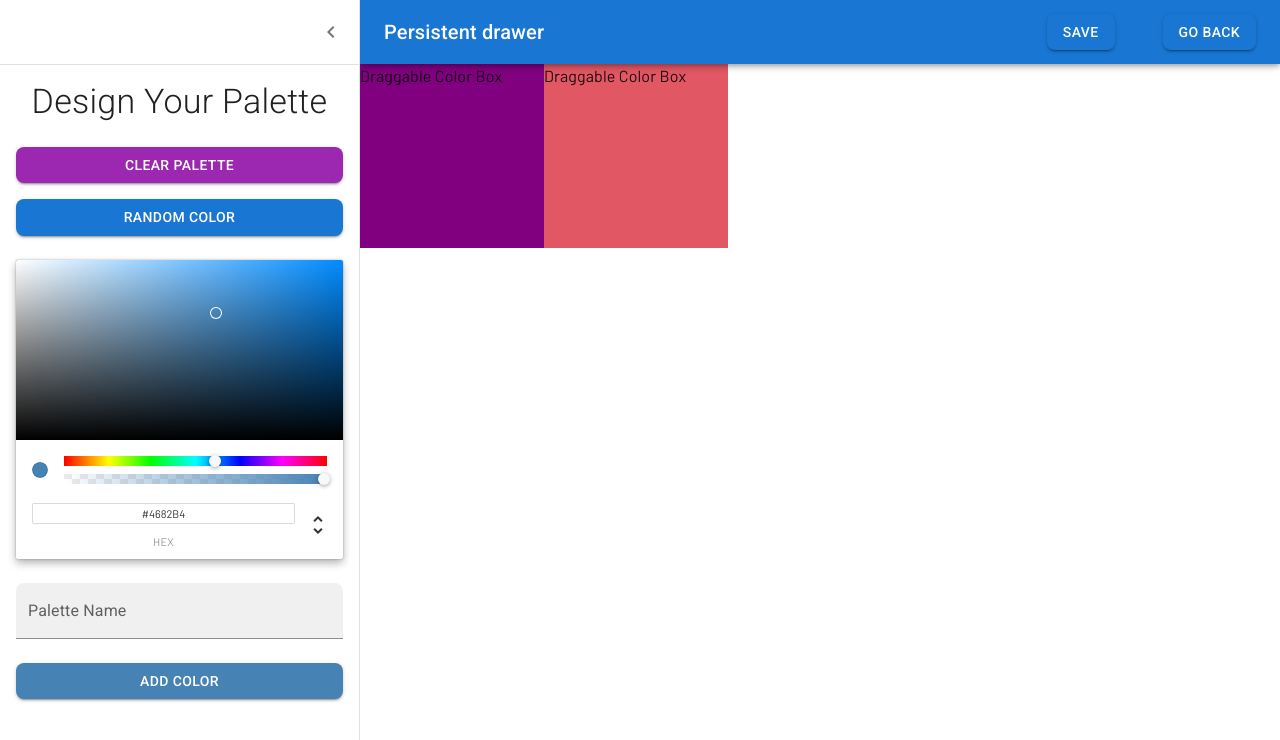
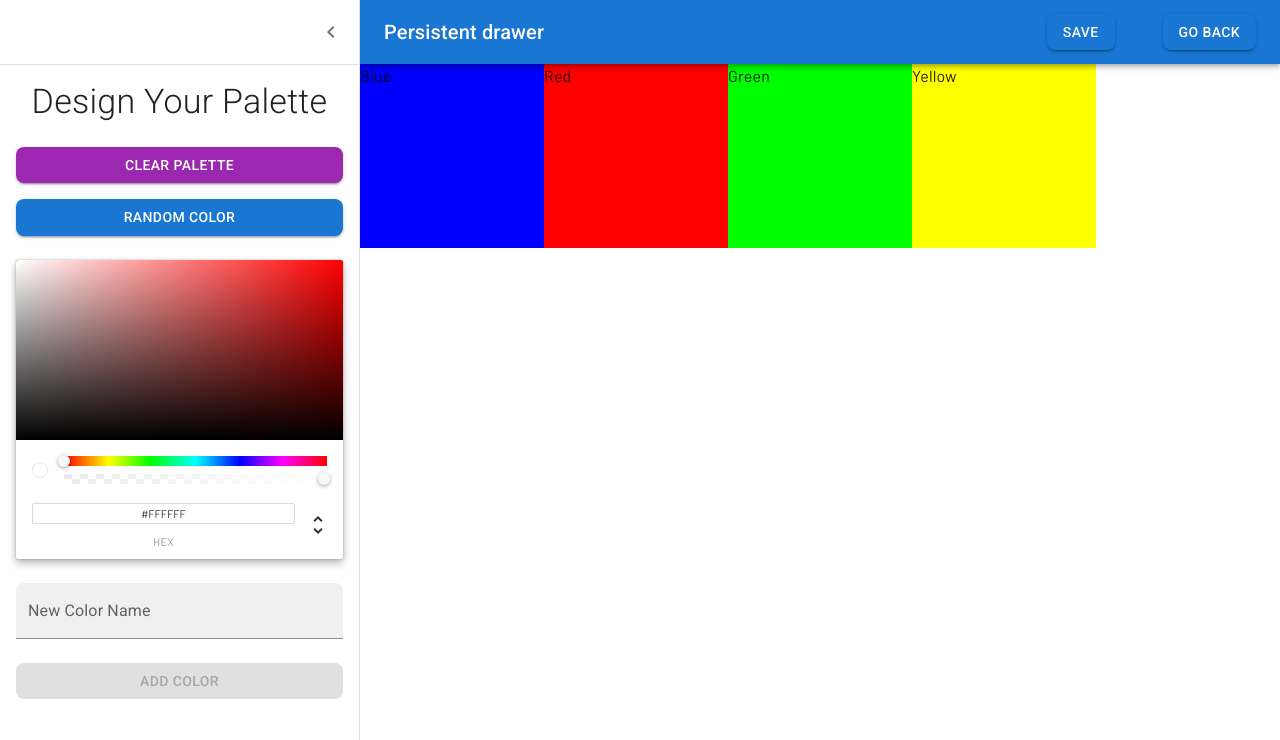
Before and after one commit to tomascatena/color-project, a React app: page /new-palette in a window 1280 px wide. Shown: the top 740 px of the page. Built offline with nearby package versions, Linux system fonts and the light colour scheme.

Commit message:
add validation to new palette form

```diff
--- a/src/components/DraggableColorBox/DraggableColorBox.tsx
+++ b/src/components/DraggableColorBox/DraggableColorBox.tsx
@@ -2,12 +2,17 @@ import { DraggableColorBoxContainer } from './DraggableColorBox.styled';
 import React from 'react';
 
 type Props = {
-  color: string;
+  color: {
+    color: string;
+    name: string;
+  };
 };
 
 const DraggableColorBox = ({ color }: Props) => {
   return (
-    <DraggableColorBoxContainer color={color}>Draggable Color Box</DraggableColorBoxContainer>
+    <DraggableColorBoxContainer color={color.color}>
+      {color.name}
+    </DraggableColorBoxContainer>
   );
 };
 
--- a/src/components/NewPaletteForm/NewPaletteForm.tsx
+++ b/src/components/NewPaletteForm/NewPaletteForm.tsx
@@ -7,6 +7,11 @@ import {
 import { ChromePicker, ColorResult } from 'react-color';
 import CustomDrawer from '@/components/CustomDrawer/CustomDrawer';
 import React from 'react';
+
+type Color = {
+  color: string;
+  name: string;
+};
 
 type Props = {
   /**
@@ -21,8 +26,8 @@ type Props = {
    * Function to set the state of the drawer
    */
   setIsDrawerOpen: (open: boolean) => void;
-  colors: string[];
-  setColors: (colors: string[]) => void;
+  colors: Color[];
+  setColors: (colors: Color[]) => void;
 };
 
 const NewPaletteForm = ({
@@ -32,19 +37,84 @@ const NewPaletteForm = ({
   colors,
   setColors
 }: Props) => {
-  const [currentColor, setCurrentColor] = React.useState('steelblue');
+  const [currentColor, setCurrentColor] = React.useState('#ffffff');
+  const [newColorName, setNewColorName] = React.useState('');
+  const [hasValidationError, setHasValidationError] = React.useState(false);
+  const [helperText, setHelperText] = React.useState('');
 
-  const handleColorChange = (newColor: ColorResult) => {
-    setCurrentColor(newColor.hex);
-  };
+  const isPaletteFull = colors.length >= 20;
+
+  const colorNameExists = colors.some(color => color.name === newColorName);
+  const colorExists = colors.some(color => color.color === currentColor);
 
   const handleAddColor = () => {
-    setColors([...colors, currentColor]);
+    setColors([
+      ...colors,
+      {
+        color: currentColor,
+        name: newColorName
+      }
+    ]);
+
+    setHasValidationError(false);
+    setHelperText('');
   };
 
   const handleClearColors = () => {
     setColors([]);
   };
+
+  const handleNewColorNameChange = (event: React.ChangeEvent<HTMLInputElement>) => {
+    setNewColorName(event.target.value);
+
+    if (colorNameExists) {
+      setHasValidationError(true);
+      setHelperText(`Color with name ${newColorName} already exists`);
+    }
+  };
+
+  const handleBlur = () => {
+    if (colorNameExists) {
+      setHasValidationError(true);
+      setHelperText(`Color with name ${newColorName} already exists`);
+    } else if (colorExists) {
+      setHasValidationError(true);
+      setHelperText(`Color with hex value ${currentColor} already exists`);
+    } else {
+      setHasValidationError(false);
+      setHelperText('');
+    }
+  };
+
+  const handleColorChange = (newColor: ColorResult) => {
+    setCurrentColor(newColor.hex);
+
+    if (colorExists) {
+      setHasValidationError(true);
+      setHelperText(`Color with hex value ${currentColor} already exists`);
+    }
+  };
+
+  const isButtonDisabled = colorNameExists || colorExists || newColorName === '';
+
+  const firstRender = React.useRef(true);
+  React.useEffect(() => {
+    if (firstRender.current) {
+      firstRender.current = false;
+      return;
+    }
+
+    if (colorNameExists) {
+      setHasValidationError(true);
+      setHelperText(`Color with name ${newColorName} already exists`);
+    } else if (colorExists) {
+      setHasValidationError(true);
+      setHelperText(`Color with hex value ${currentColor} already exists`);
+    } else {
+      setHasValidationError(false);
+      setHelperText('');
+    }
+  }, [newColorName, currentColor]);
 
   return (
     <CustomDrawer
@@ -106,9 +176,15 @@ const NewPaletteForm = ({
         />
 
         <TextField
-          label='Palette Name'
+          autoComplete='off'
+          error={hasValidationError}
+          fullWidth
+          helperText={helperText}
+          label='New Color Name'
+          onBlur={handleBlur}
+          onChange={handleNewColorNameChange}
+          value={newColorName}
           variant='filled'
-          fullWidth
         />
 
         <Button
@@ -117,9 +193,14 @@ const NewPaletteForm = ({
           fullWidth
           sx={{
             backgroundColor: currentColor,
+
+            '&:hover': {
+              backgroundColor: currentColor,
+            },
           }}
+          disabled={isButtonDisabled}
         >
-          Add Color
+          {isPaletteFull ? 'Palette Full' : 'Add Color'}
         </Button>
       </Box>
     </CustomDrawer>
--- a/src/index.tsx
+++ b/src/index.tsx
@@ -6,8 +6,4 @@ const root = ReactDOM.createRoot(
   document.getElementById('root') as HTMLElement
 );
 
-root.render(
-  <React.StrictMode>
-    <App />
-  </React.StrictMode>
-);
+root.render(<App />);
--- a/src/pages/NewPalettePage/NewPalettePage.tsx
+++ b/src/pages/NewPalettePage/NewPalettePage.tsx
@@ -17,11 +17,21 @@ import NewPaletteForm from '@/components/NewPaletteForm/NewPaletteForm';
 import React from 'react';
 import Toolbar from '@mui/material/Toolbar';
 
+type Color = {
+  color: string;
+  name: string;
+};
+
 const NewPalettePage = () => {
   const DRAWER_WIDTH = 360;
 
   const [isDrawerOpen, setIsDrawerOpen] = React.useState(true);
-  const [colors, setColors] = React.useState<string[]>(['purple', '#e15764']);
+  const [colors, setColors] = React.useState<Color[]>([
+    { color: '#0000ff', name: 'Blue' },
+    { color: '#ff0000', name: 'Red' },
+    { color: '#00ff00', name: 'Green' },
+    { color: '#ffff00', name: 'Yellow' },
+  ]);
 
   const handleDrawerOpen = () => {
     setIsDrawerOpen(true);
@@ -102,7 +112,7 @@ const NewPalettePage = () => {
         {
           colors.map((color) => (
             <DraggableColorBox
-              key={color}
+              key={color.name}
               color={color}
             />
           ))
```
